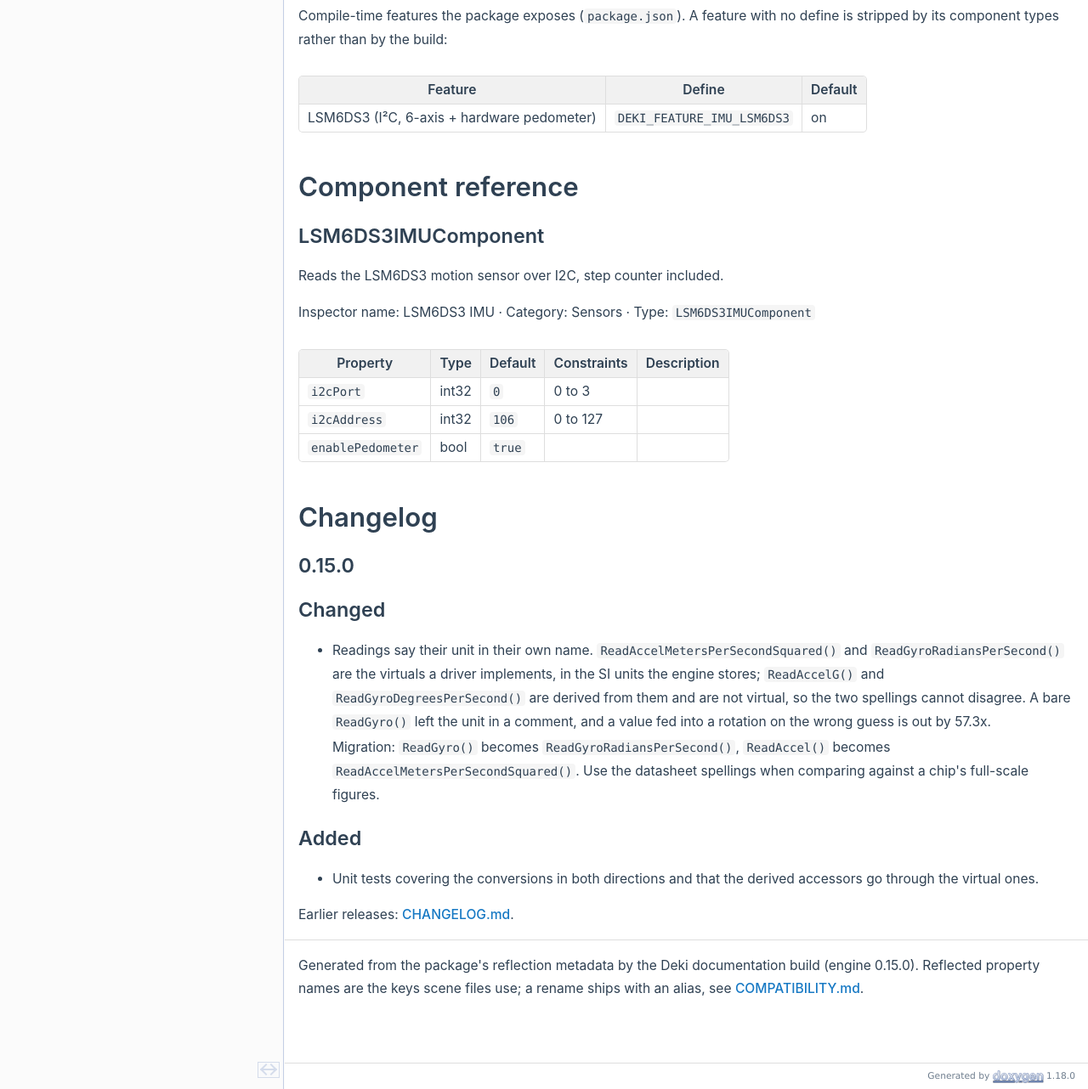
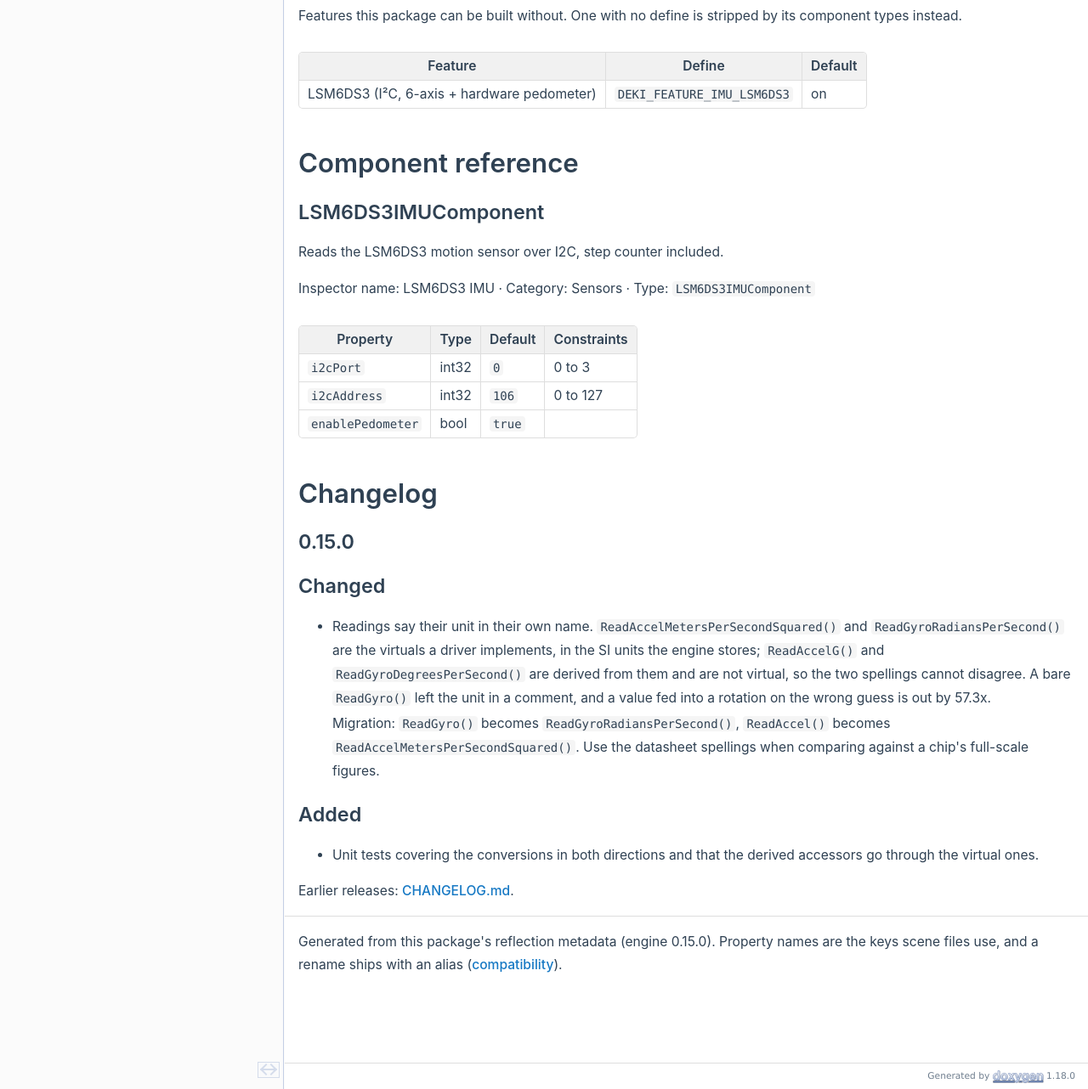
Before and after one commit to dekiengine/deki-imu, a plain HTML site: page index.html in a window 1280 px wide and 1894 px high. Shown: the part 612-1894 px from the top of the page at 85% size. Drawn offline with Linux system fonts and the light colour scheme.

Commit message:
Docs for deki-imu from deki-editor e3d4b50

```diff
--- a/index.html
+++ b/index.html
@@ -81,7 +81,7 @@ document.addEventListener('DOMContentLoaded',() => { initNavTree('index.html',''
 <div class="textblock"><p><a class="anchor" id="mainpage"></a></p>
 <p>Accelerometer + gyroscope peripheral interface with LSM6DS3 backend (hardware pedometer)</p>
 <p>Repository: <a href="https://github.com/dekiengine/deki-imu">github.com/dekiengine/deki-imu</a> · Latest release: 0.15.0 · Needs engine 0.15.0+ · Requires: <a href="https://dekiengine.github.io/deki-i2c/">deki-i2c</a></p>
-<p>Install: <span class="tt">DekiEditor --packages-add deki-imu &lt;project&gt;</span>, or add it in the Package Manager. Part of <a href="https://dekiengine.github.io/docs/">Deki</a>; the engine's own components and the C++ API are documented there.</p>
+<p>Install with <span class="tt">DekiEditor --packages-add deki-imu &lt;project&gt;</span>, or from the Package Manager. The engine's own components and C++ API are in the <a href="https://dekiengine.github.io/docs/">Deki docs</a>.</p>
 <p>Shown in the editor as <b>IMU (Accelerometer + Gyroscope)</b>.</p>
 <h1 class="doxsection"><a class="anchor" id="autotoc_md0"></a>
 Components</h1>
@@ -93,7 +93,7 @@ Components</h1>
 </table>
 <h1 class="doxsection"><a class="anchor" id="autotoc_md1"></a>
 Feature flags</h1>
-<p>Compile-time features the package exposes (<span class="tt">package.json</span>). A feature with no define is stripped by its component types rather than by the build:</p>
+<p>Features this package can be built without. One with no define is stripped by its component types instead.</p>
 <table class="markdownTable">
 <tr class="markdownTableHead">
 <th class="markdownTableHeadNone">Feature  </th><th class="markdownTableHeadNone">Define  </th><th class="markdownTableHeadNone">Default  </th></tr>
@@ -108,13 +108,13 @@ LSM6DS3IMUComponent</h2>
 <p>Inspector name: LSM6DS3 IMU · Category: Sensors · Type: <span class="tt">LSM6DS3IMUComponent</span></p>
 <table class="markdownTable">
 <tr class="markdownTableHead">
-<th class="markdownTableHeadNone">Property  </th><th class="markdownTableHeadNone">Type  </th><th class="markdownTableHeadNone">Default  </th><th class="markdownTableHeadNone">Constraints  </th><th class="markdownTableHeadNone">Description  </th></tr>
+<th class="markdownTableHeadNone">Property  </th><th class="markdownTableHeadNone">Type  </th><th class="markdownTableHeadNone">Default  </th><th class="markdownTableHeadNone">Constraints  </th></tr>
 <tr class="markdownTableRowOdd">
-<td class="markdownTableBodyNone"><span class="tt">i2cPort</span>  </td><td class="markdownTableBodyNone">int32  </td><td class="markdownTableBodyNone"><span class="tt">0</span>  </td><td class="markdownTableBodyNone">0 to 3  </td><td class="markdownTableBodyNone"></td></tr>
+<td class="markdownTableBodyNone"><span class="tt">i2cPort</span>  </td><td class="markdownTableBodyNone">int32  </td><td class="markdownTableBodyNone"><span class="tt">0</span>  </td><td class="markdownTableBodyNone">0 to 3  </td></tr>
 <tr class="markdownTableRowEven">
-<td class="markdownTableBodyNone"><span class="tt">i2cAddress</span>  </td><td class="markdownTableBodyNone">int32  </td><td class="markdownTableBodyNone"><span class="tt">106</span>  </td><td class="markdownTableBodyNone">0 to 127  </td><td class="markdownTableBodyNone"></td></tr>
+<td class="markdownTableBodyNone"><span class="tt">i2cAddress</span>  </td><td class="markdownTableBodyNone">int32  </td><td class="markdownTableBodyNone"><span class="tt">106</span>  </td><td class="markdownTableBodyNone">0 to 127  </td></tr>
 <tr class="markdownTableRowOdd">
-<td class="markdownTableBodyNone"><span class="tt">enablePedometer</span>  </td><td class="markdownTableBodyNone">bool  </td><td class="markdownTableBodyNone"><span class="tt">true</span>  </td><td class="markdownTableBodyNone"></td><td class="markdownTableBodyNone"></td></tr>
+<td class="markdownTableBodyNone"><span class="tt">enablePedometer</span>  </td><td class="markdownTableBodyNone">bool  </td><td class="markdownTableBodyNone"><span class="tt">true</span>  </td><td class="markdownTableBodyNone"></td></tr>
 </table>
 <h1 class="doxsection"><a class="anchor" id="autotoc_md3"></a>
 Changelog</h1>
@@ -134,7 +134,7 @@ Added</h2>
 </ul>
 <p>Earlier releases: <a href="https://github.com/dekiengine/deki-imu/blob/master/CHANGELOG.md">CHANGELOG.md</a>.</p>
 <hr  />
-<p>Generated from the package's reflection metadata by the Deki documentation build (engine 0.15.0). Reflected property names are the keys scene files use; a rename ships with an alias, see <a href="https://github.com/dekiengine/deki-editor/blob/master/COMPATIBILITY.md">COMPATIBILITY.md</a>. </p>
+<p>Generated from this package's reflection metadata (engine 0.15.0). Property names are the keys scene files use, and a rename ships with an alias (<a href="https://github.com/dekiengine/deki-editor/blob/master/COMPATIBILITY.md">compatibility</a>). </p>
 </div></div><!-- PageDoc -->
 <a href="doxygen_crawl.html"></a>
 </div><!-- contents -->
```
